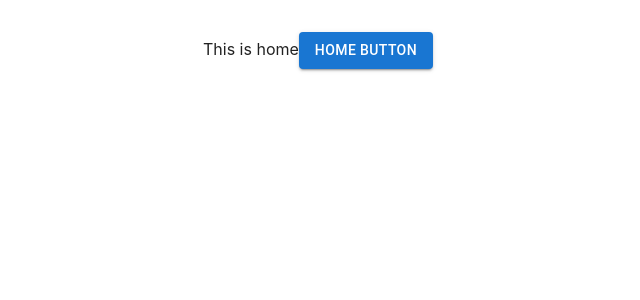
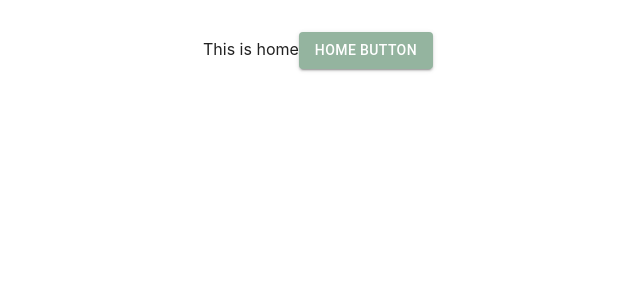
Before and after one commit to abujobayer0/e-commerce, a React (Vite) app: page / in a window 1280 px wide. Shown: the top 300 px of the page, without its empty margins (322-962 px from the left). Built offline with nearby package versions, Linux system fonts and the light colour scheme.

Commit message:
created theme for suitable project environemtn

```diff
--- a/src/main.jsx
+++ b/src/main.jsx
@@ -3,11 +3,16 @@ import ReactDOM from 'react-dom/client'
 import App from './App.jsx'
 import './index.css'
 import { BrowserRouter } from 'react-router-dom'
+import { ThemeProvider } from '@mui/material'
+import theme from './theme/theme.jsx'
 
 ReactDOM.createRoot(document.getElementById('root')).render(
   <React.StrictMode>
     <BrowserRouter>
+    <ThemeProvider theme={theme}>
+
     <App />
+    </ThemeProvider>
   </BrowserRouter>
   </React.StrictMode>,
 )
--- a/src/pages/Home.jsx
+++ b/src/pages/Home.jsx
@@ -1,11 +1,12 @@
-import { Button } from "@mui/material";
+import { Button, useTheme } from "@mui/material";
 
 
 const Home = () => {
+    const theme=useTheme()
     return (
         <div>
             This is home
-            <Button variant="contained" >Home Button</Button>
+            <Button variant="contained" sx={{color:theme.palette.font.primary}} >Home Button</Button>
         </div>
     );
 };
--- /dev/null
+++ b/src/theme/theme.jsx
@@ -0,0 +1,23 @@
+import { createTheme, } from "@mui/material";
+
+const theme = createTheme({
+    palette: {
+      primary: {
+        main: '#94B49F',
+      },
+      secondary: {
+        main: '#ECB390',
+      },
+
+      customColor: {
+        light: '#CEE5D0',
+        main: '#F44336',
+        dark: '#B71C1C',
+      },
+     font:{
+        primary:"#fff",secondary:"#D3E0E2"
+     },
+    },
+  });
+
+export default theme
```
